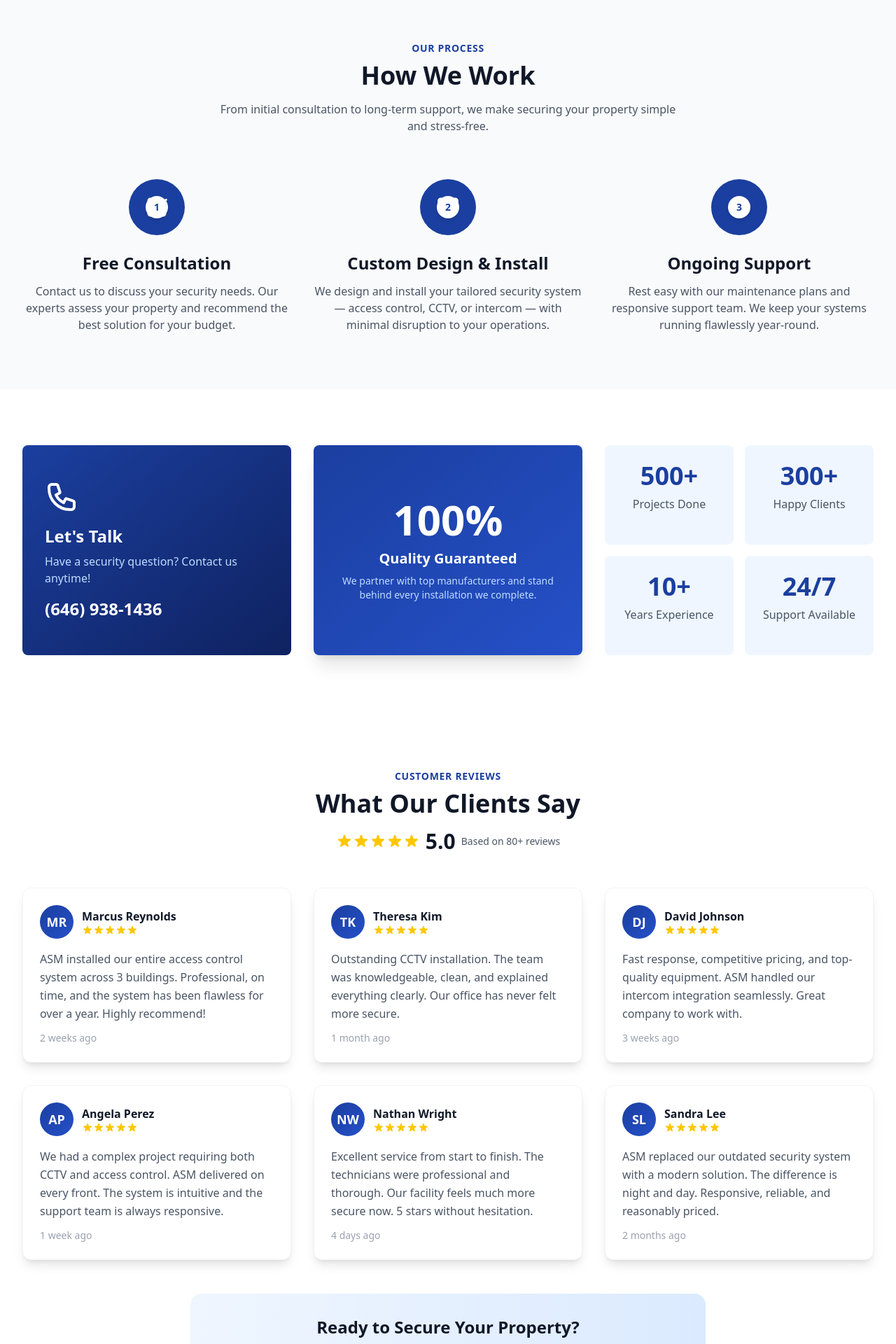
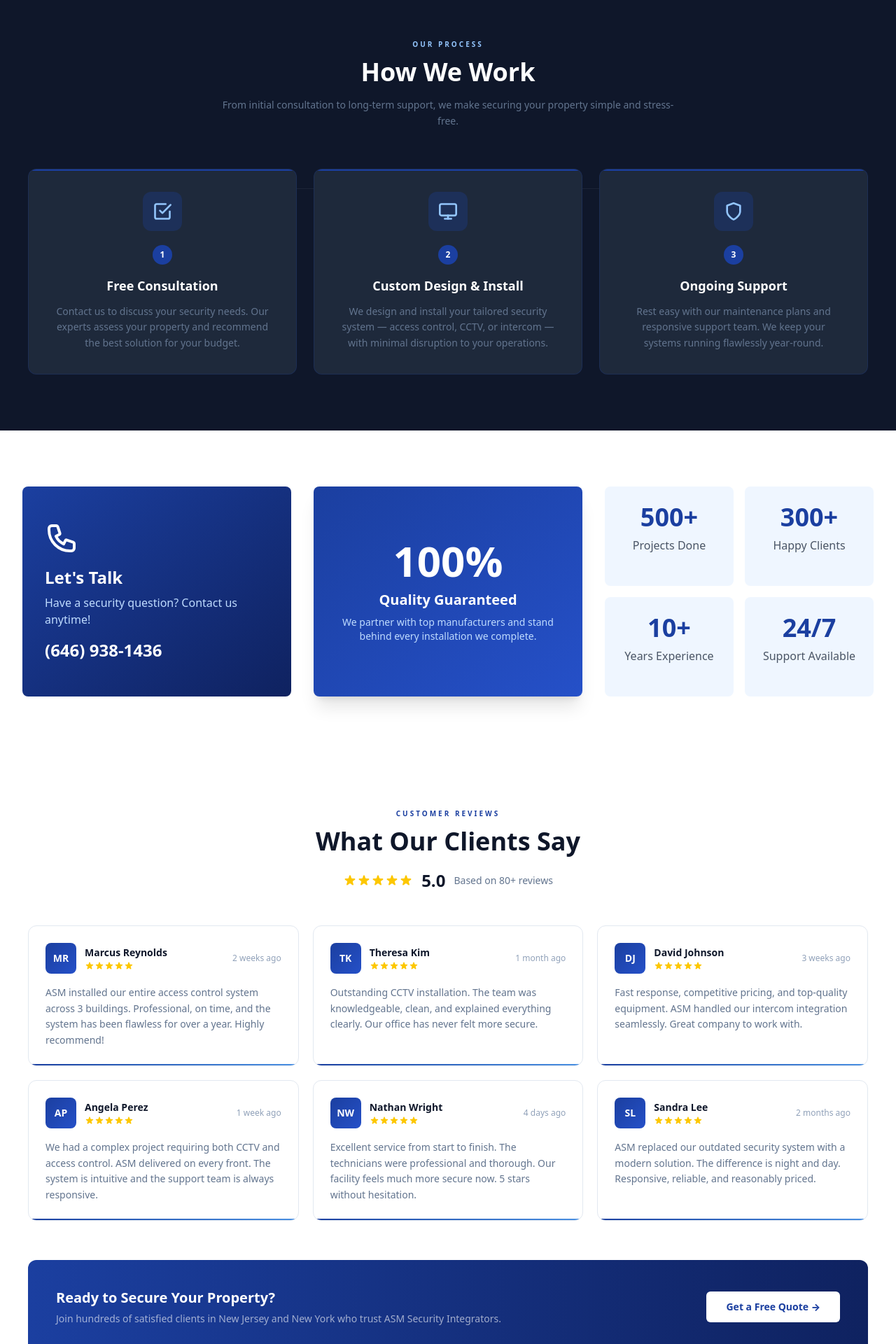
Before and after one commit to realtyeaseai/Nickwebiste, a Next.js app: page / in a window 1280 px wide. Shown: the part 960-2880 px from the top of the page at 70% size. Built offline with nearby package versions, Linux system fonts and the light colour scheme.

Commit message:
feat: update HowWeWork and GoogleReviews to match Corporate & Bold style

```diff
--- a/src/components/home/GoogleReviews.tsx
+++ b/src/components/home/GoogleReviews.tsx
@@ -41,72 +41,60 @@ const reviews = [
 
 export default function GoogleReviews() {
   return (
-    <section className="py-20 bg-white">
-      <div className="max-w-7xl mx-auto px-4 sm:px-6 lg:px-8">
+    <section className="bg-white py-20 px-4 sm:px-10">
+      <div className="max-w-7xl mx-auto">
         <div className="text-center mb-12">
-          <span className="text-[#1B3FA0] uppercase tracking-wider text-sm font-semibold">
-            Customer Reviews
-          </span>
-          <h2 className="text-4xl font-bold mt-2 text-gray-900 mb-4">
-            What Our Clients Say
-          </h2>
-          <div className="flex items-center justify-center gap-4 mb-6">
-            <div className="flex items-center gap-2">
+          <p className="text-[#1B3FA0] text-[10px] font-extrabold tracking-[3px] uppercase mb-3">Customer Reviews</p>
+          <h2 className="text-[#0f172a] text-4xl font-black mb-5">What Our Clients Say</h2>
+          <div className="flex items-center justify-center gap-3">
             <div className="flex text-yellow-400">
               {[...Array(5)].map((_, i) => (
-                  <svg key={i} className="w-6 h-6" fill="currentColor" viewBox="0 0 20 20">
+                <svg key={i} className="w-5 h-5" fill="currentColor" viewBox="0 0 20 20" aria-hidden="true">
                   <path d="M9.049 2.927c.3-.921 1.603-.921 1.902 0l1.07 3.292a1 1 0 00.95.69h3.462c.969 0 1.371 1.24.588 1.81l-2.8 2.034a1 1 0 00-.364 1.118l1.07 3.292c.3.921-.755 1.688-1.54 1.118l-2.8-2.034a1 1 0 00-1.175 0l-2.8 2.034c-.784.57-1.838-.197-1.539-1.118l1.07-3.292a1 1 0 00-.364-1.118L2.98 8.72c-.783-.57-.38-1.81.588-1.81h3.461a1 1 0 00.951-.69l1.07-3.292z" />
                 </svg>
               ))}
             </div>
-              <span className="text-3xl font-bold text-gray-900">5.0</span>
-              <p className="text-sm text-gray-600">Based on 80+ reviews</p>
-            </div>
+            <span className="text-2xl font-black text-[#0f172a]">5.0</span>
+            <span className="text-slate-500 text-sm">Based on 80+ reviews</span>
           </div>
         </div>
 
-        <div className="grid grid-cols-1 md:grid-cols-2 lg:grid-cols-3 gap-8">
+        <div className="grid grid-cols-1 md:grid-cols-2 lg:grid-cols-3 gap-5">
           {reviews.map((review, index) => (
-            <div
-              key={index}
-              className="bg-white p-6 rounded-xl shadow-lg hover:shadow-2xl transition-all duration-300 border border-gray-100 hover:-translate-y-2"
-            >
+            <div key={index} className="border border-slate-200 rounded-xl p-6 hover:shadow-lg hover:-translate-y-1 transition-all duration-300 relative overflow-hidden">
+              <div aria-hidden="true" className="absolute bottom-0 left-0 right-0 h-0.5 bg-linear-to-r from-[#1B3FA0] to-[#4a90e2]" />
               <div className="flex items-center gap-3 mb-4">
-                <div className="w-12 h-12 bg-linear-to-br from-[#1B3FA0] to-[#2550c8] rounded-full flex items-center justify-center text-white font-bold text-lg">
+                <div className="w-11 h-11 bg-linear-to-br from-[#1B3FA0] to-[#2550c8] rounded-lg flex items-center justify-center text-white font-black text-sm shrink-0">
                   {review.initials}
                 </div>
                 <div>
-                  <h4 className="font-bold text-gray-900">{review.name}</h4>
-                  <div className="flex text-yellow-400 text-sm">
+                  <p className="font-extrabold text-[#0f172a] text-sm">{review.name}</p>
+                  <div className="flex text-yellow-400 mt-0.5" aria-hidden="true">
                     {[...Array(5)].map((_, i) => (
-                      <svg key={i} className="w-4 h-4" fill="currentColor" viewBox="0 0 20 20">
+                      <svg key={i} className="w-3.5 h-3.5" fill="currentColor" viewBox="0 0 20 20">
                         <path d="M9.049 2.927c.3-.921 1.603-.921 1.902 0l1.07 3.292a1 1 0 00.95.69h3.462c.969 0 1.371 1.24.588 1.81l-2.8 2.034a1 1 0 00-.364 1.118l1.07 3.292c.3.921-.755 1.688-1.54 1.118l-2.8-2.034a1 1 0 00-1.175 0l-2.8 2.034c-.784.57-1.838-.197-1.539-1.118l1.07-3.292a1 1 0 00-.364-1.118L2.98 8.72c-.783-.57-.38-1.81.588-1.81h3.461a1 1 0 00.951-.69l1.07-3.292z" />
                       </svg>
                     ))}
                   </div>
                 </div>
+                <span className="ml-auto text-slate-400 text-xs">{review.date}</span>
               </div>
-              <p className="text-gray-600 leading-relaxed mb-3">{review.text}</p>
-              <p className="text-sm text-gray-400">{review.date}</p>
+              <p className="text-slate-500 text-sm leading-relaxed">{review.text}</p>
             </div>
           ))}
         </div>
 
-        <div className="mt-12 text-center">
-          <div className="inline-block bg-linear-to-r from-blue-50 to-blue-100 rounded-2xl p-8">
-            <h3 className="text-2xl font-bold text-gray-900 mb-4">
-              Ready to Secure Your Property?
-            </h3>
-            <p className="text-gray-600 mb-6 max-w-2xl mx-auto">
-              Join hundreds of satisfied clients in New Jersey and New York who trust ASM Security Integrators.
-            </p>
+        <div className="mt-14 bg-linear-to-r from-[#1B3FA0] to-[#0f2260] rounded-xl px-10 py-10 flex flex-col sm:flex-row items-start sm:items-center justify-between gap-6">
+          <div>
+            <h3 className="text-white text-xl font-black">Ready to Secure Your Property?</h3>
+            <p className="text-white/60 text-sm mt-1.5">Join hundreds of satisfied clients in New Jersey and New York who trust ASM Security Integrators.</p>
+          </div>
           <Link
             href="/contact"
-              className="inline-block bg-[#1B3FA0] text-white px-8 py-4 rounded-lg font-semibold hover:bg-[#2550c8] transform hover:scale-105 transition-all duration-300 shadow-lg hover:shadow-xl"
+            className="shrink-0 bg-white text-[#1B3FA0] px-7 py-3 rounded-md font-extrabold text-sm hover:bg-blue-50 transition-colors"
           >
-              Get a Free Quote
+            Get a Free Quote →
           </Link>
-          </div>
         </div>
       </div>
     </section>
--- a/src/components/home/HowWeWork.tsx
+++ b/src/components/home/HowWeWork.tsx
@@ -1,7 +1,7 @@
 const steps = [
   {
     icon: (
-      <svg xmlns="http://www.w3.org/2000/svg" width="32" height="32" viewBox="0 0 24 24" fill="none" stroke="white" strokeWidth="2.25" strokeLinecap="round" strokeLinejoin="round">
+      <svg xmlns="http://www.w3.org/2000/svg" width="28" height="28" viewBox="0 0 24 24" fill="none" stroke="#93c5fd" strokeWidth="2.25" strokeLinecap="round" strokeLinejoin="round" aria-hidden="true">
         <path d="M9 11l3 3L22 4" />
         <path d="M21 12v7a2 2 0 01-2 2H5a2 2 0 01-2-2V5a2 2 0 012-2h11" />
       </svg>
@@ -11,7 +11,7 @@ const steps = [
   },
   {
     icon: (
-      <svg xmlns="http://www.w3.org/2000/svg" width="32" height="32" viewBox="0 0 24 24" fill="none" stroke="white" strokeWidth="2.25" strokeLinecap="round" strokeLinejoin="round">
+      <svg xmlns="http://www.w3.org/2000/svg" width="28" height="28" viewBox="0 0 24 24" fill="none" stroke="#93c5fd" strokeWidth="2.25" strokeLinecap="round" strokeLinejoin="round" aria-hidden="true">
         <rect x="2" y="3" width="20" height="14" rx="2" ry="2" />
         <line x1="8" y1="21" x2="16" y2="21" />
         <line x1="12" y1="17" x2="12" y2="21" />
@@ -22,7 +22,7 @@ const steps = [
   },
   {
     icon: (
-      <svg xmlns="http://www.w3.org/2000/svg" width="32" height="32" viewBox="0 0 24 24" fill="none" stroke="white" strokeWidth="2.25" strokeLinecap="round" strokeLinejoin="round">
+      <svg xmlns="http://www.w3.org/2000/svg" width="28" height="28" viewBox="0 0 24 24" fill="none" stroke="#93c5fd" strokeWidth="2.25" strokeLinecap="round" strokeLinejoin="round" aria-hidden="true">
         <path d="M12 22s8-4 8-10V5l-8-3-8 3v7c0 6 8 10 8 10z" />
       </svg>
     ),
@@ -33,36 +33,29 @@ const steps = [
 
 export default function HowWeWork() {
   return (
-    <section className="py-20 bg-gray-50">
-      <div className="max-w-7xl mx-auto px-4 sm:px-6 lg:px-8">
-        <div className="text-center mb-16">
-          <span className="text-[#1B3FA0] uppercase tracking-wider text-sm font-semibold animate-fade-in">
-            Our Process
-          </span>
-          <h2 className="text-4xl font-bold mt-2 text-gray-900 animate-slide-up">
-            How We Work
-          </h2>
-          <p className="text-gray-600 mt-4 max-w-2xl mx-auto">
+    <section className="bg-[#0f172a] py-20 px-4 sm:px-10">
+      <div className="max-w-7xl mx-auto">
+        <div className="text-center mb-14">
+          <p className="text-[#93c5fd] text-[10px] font-extrabold tracking-[3px] uppercase mb-3">Our Process</p>
+          <h2 className="text-white text-4xl font-black">How We Work</h2>
+          <p className="text-slate-500 text-sm mt-4 max-w-2xl mx-auto leading-relaxed">
             From initial consultation to long-term support, we make securing your property simple and stress-free.
           </p>
         </div>
 
-        <div className="grid grid-cols-1 md:grid-cols-3 gap-8">
+        <div className="grid grid-cols-1 md:grid-cols-3 gap-6 relative">
+          <div aria-hidden="true" className="hidden md:block absolute top-7 left-[calc(16.66%+20px)] right-[calc(16.66%+20px)] h-px bg-white/6" />
           {steps.map((step, index) => (
-            <div
-              key={index}
-              className="text-center group hover:transform hover:scale-105 transition-all duration-300"
-            >
-              <div className="relative mb-6">
-                <div className="w-20 h-20 bg-[#1B3FA0] rounded-full flex items-center justify-center mx-auto mb-4 group-hover:bg-[#2550c8] transition-colors duration-300">
-                  {step.icon}
-                </div>
-                <div className="absolute top-8 left-1/2 -translate-x-1/2 w-8 h-8 bg-white rounded-full flex items-center justify-center text-[#1B3FA0] font-bold text-sm shadow-md -mt-2">
-                  {index + 1}
-                </div>
+            <div key={index} className="bg-[#1e293b] border border-[rgba(27,63,160,0.25)] rounded-xl p-8 text-center relative overflow-hidden group hover:border-[rgba(27,63,160,0.6)] transition-colors duration-300">
+              <div aria-hidden="true" className="absolute top-0 left-0 right-0 h-0.5 bg-[#1B3FA0]" />
+              <div className="w-14 h-14 bg-[rgba(27,63,160,0.3)] rounded-xl flex items-center justify-center mx-auto mb-5">
+                {step.icon}
               </div>
-              <h3 className="text-2xl font-bold mb-3 text-gray-900">{step.title}</h3>
-              <p className="text-gray-600">{step.description}</p>
+              <div className="w-7 h-7 bg-[#1B3FA0] rounded-full flex items-center justify-center text-white font-black text-xs mx-auto mb-4">
+                {index + 1}
+              </div>
+              <h3 className="text-white text-lg font-extrabold mb-3">{step.title}</h3>
+              <p className="text-slate-500 text-sm leading-relaxed">{step.description}</p>
             </div>
           ))}
         </div>
```
Lines whose indentation alone changed are shown as unchanged.
